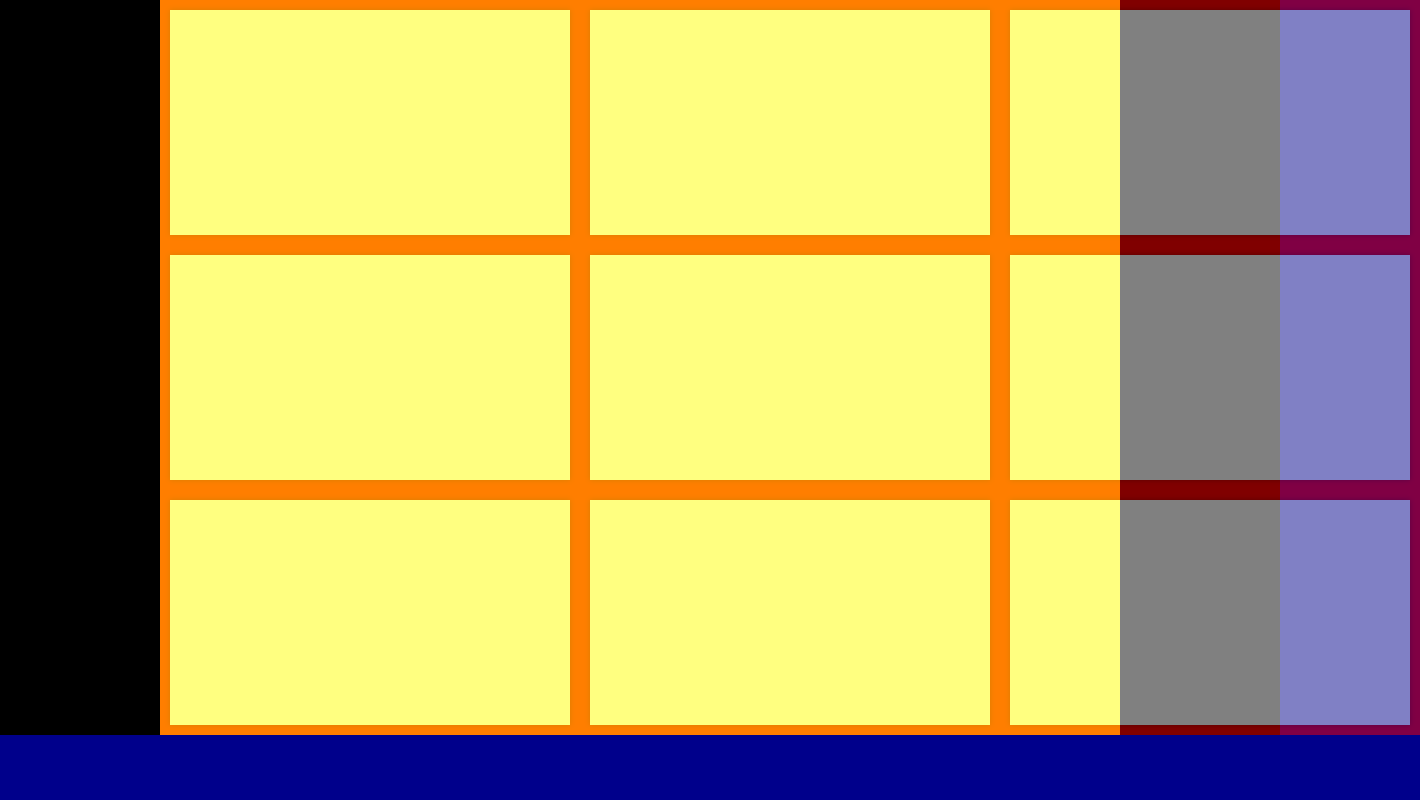
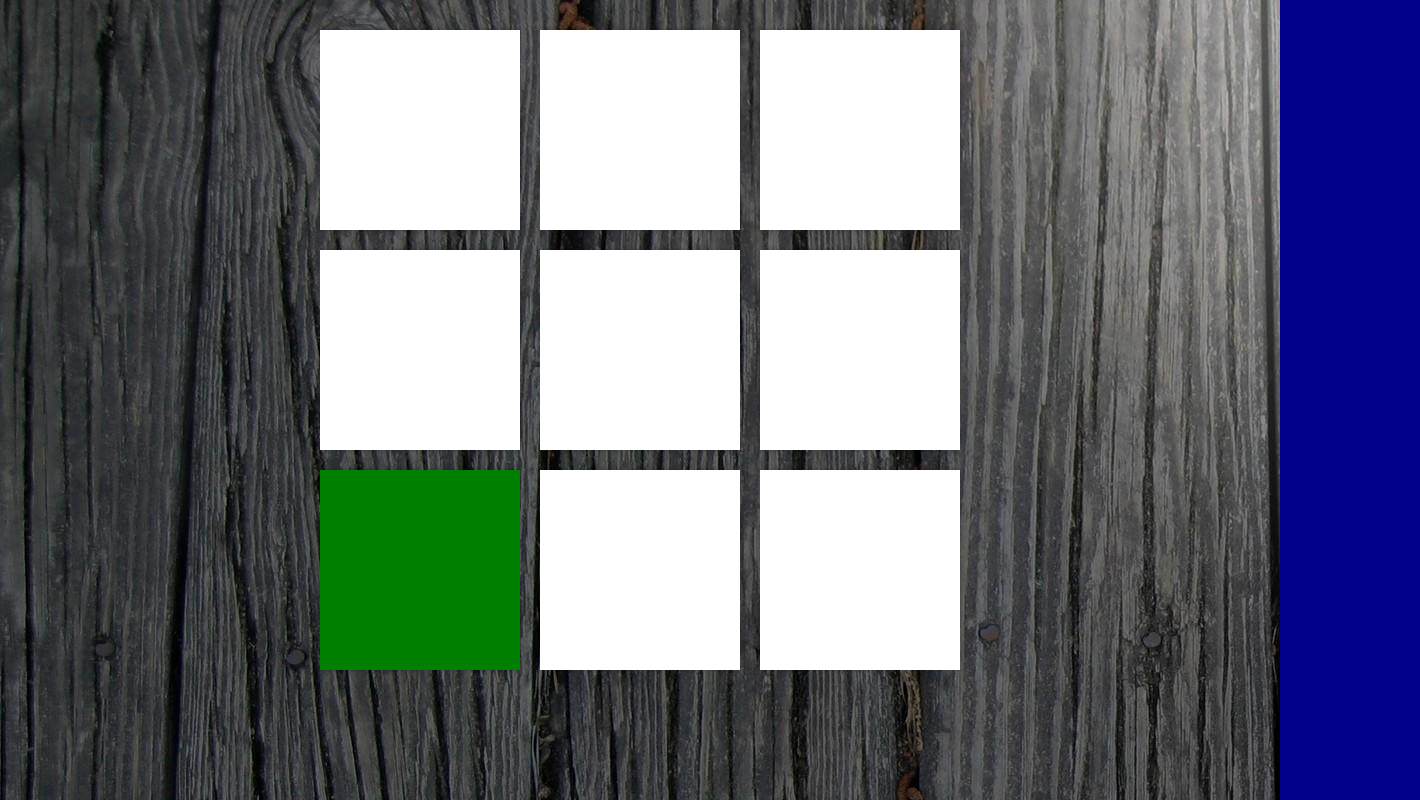
Before and after one commit to valcroft/ckt_15bappform, a plain HTML site: page index.html in a window 1280 px wide. Shown: the whole page, 1420 px wide, since content can reach past the window. Drawn offline with Linux system fonts and the light colour scheme.

Commit message:
WORKING TILES LIKE OMG

```diff
--- a/css/main.css
+++ b/css/main.css
@@ -46,6 +46,7 @@ form {
 /*Initial Intro*/
 body {
     background-color: darkblue;
+    background-image: url('../img/78258.jpg');
    // font-size:10px;
 }
 .intro {
@@ -97,38 +98,47 @@ padding-top: 20%;
 
     //margin: 0 auto;
   //  position: relative;
-    background-color: black;
+ //   background-color: black;
 }
 
 /* Grids */
 .gridster {
-    margin: 0 auto;
+   // top: 50%;
+    //left: 50%;
+    margin: 20px auto;
+  //  position: absolute;
+    //transform: translate(-50%, -50%);
+  //    -webkit-transform:translate(-50%, -50%);  /* Chrome, Opera 15+, Safari 3.1+ */
+  //    -ms-transform:translate(-50%, -50%);  /* IE 9 */
+     //     transform:translate(-50%, -50%);
+
+ //   margin: 0 auto;
   //  position: relative;
 
-   width: 960px;
+   width: 660px;
 
 
    // height: 100%;
 
 
 
-    background-color: yellow;
+  //  background-color: yellow;
 
 }
 
 .gridster ul {
   //  position: relative;
    //margin: 0 auto;
-    box-sizing: border-box;
+  //  box-sizing: border-box;
     list-style-type: none;
-//width: 960px;
+width: 660px;
  //   height: 960px;
     padding: 0;
     margin: 0;
 
   //  padding: 0;
-    background-color: red;
-    opacity: 0.5;
+   // background-color: red;
+    //opacity: 0.5;
 }
 .gridster >li {
 
@@ -146,5 +156,8 @@ padding-top: 20%;
     box-shadow: 0 0 5px rgba(0,0,0,0.3);
 }
 
+#upper-right {
+    background-color: green;
+}
 
 /* End of Grids */
--- a/index.html
+++ b/index.html
@@ -43,7 +43,7 @@
     <ul style="height: 640px; width: 640px; position: relative;">
         <li data-row="1" data-col="1" data-sizex="1" data-sizey="1"></li>
         <li data-row="2" data-col="1" data-sizex="1" data-sizey="1"></li>
-        <li data-row="3" data-col="1" data-sizex="1" data-sizey="1"></li>
+        <li id="upper-right" data-row="3" data-col="1" data-sizex="1" data-sizey="1"></li>
 
       <li data-row="1" data-col="2" data-sizex="1" data-sizey="1"></li>
         <li data-row="2" data-col="2" data-sizex="1" data-sizey="1"></li>
--- a/js/body.js
+++ b/js/body.js
@@ -1,12 +1,16 @@
 jQuery(document).ready(function($) {
-   $(function(){ //DOM Ready
-   var gridster = $(".gridster ul").gridster().data('gridster');
+//   $(function(){ //DOM Ready
+//   var gridster = $(".gridster ul").gridster().data('gridster');
 
     $(".gridster ul").gridster({
         widget_margins: [10, 10],
         widget_base_dimensions: [200, 200]
     });
 
-    });
+ //   $("#upper-right").gridster().data('gridster').disable();
+
+  //  });
+
+   //  var gridster = $('.gridster ul').gridster().data('gridster');
 
 });
```
Also changed, not shown: img/78258.jpg (added).
